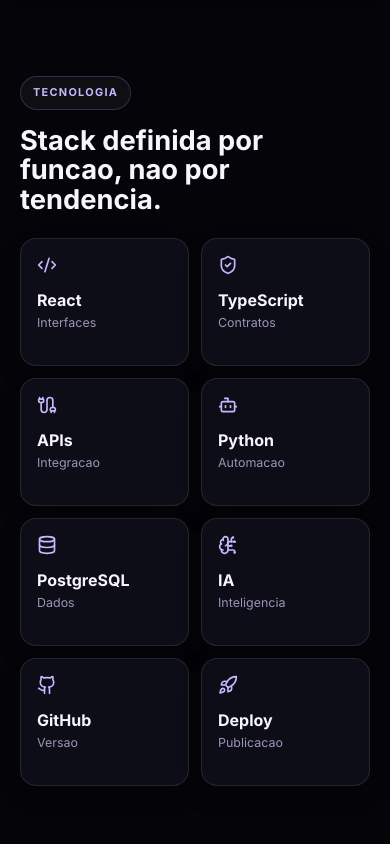
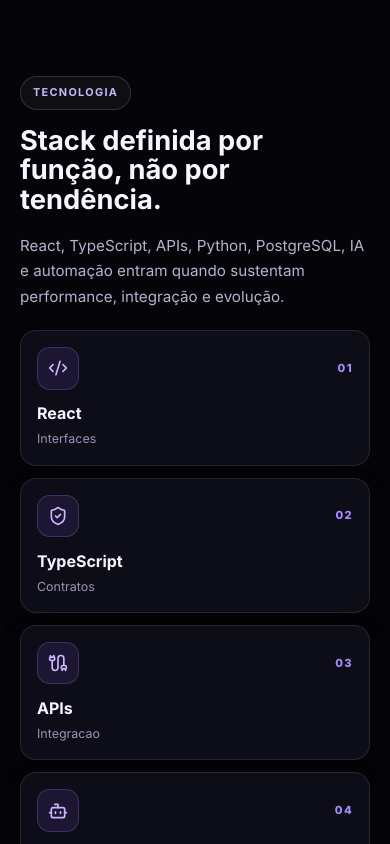
Before and after one commit to JoaoCarpini/Site-Devign-Studio-Novo, a React (Vite) app: page / in a window 390 px wide. Shown: the part 4780-5624 px from the top of the page. Built offline with nearby package versions, Linux system fonts and the light colour scheme.

Commit message:
fix mobile

```diff
--- a/src/components/sections/MobileHomeExperience.tsx
+++ b/src/components/sections/MobileHomeExperience.tsx
@@ -121,8 +121,9 @@
   { name: 'Python', layer: 'Automacao', icon: Bot },
   { name: 'PostgreSQL', layer: 'Dados', icon: Database },
   { name: 'IA', layer: 'Inteligencia', icon: BrainCircuit },
-  { name: 'GitHub', layer: 'Versao', icon: Github },
-  { name: 'Deploy', layer: 'Publicacao', icon: Rocket },
+  { name: 'Automacao', layer: 'Operacao', icon: Workflow },
+  { name: 'GitHub', layer: 'Versionamento', icon: Github },
+  { name: 'Vercel', layer: 'Deploy', icon: Rocket },
 ];
 
 const signals = ['Design premium', 'Software sob medida', 'Automacao inteligente'];
@@ -209,11 +210,17 @@
         </div>
       </MobileSection>
 
-      <MobileSection eyebrow="Tecnologia" title="Stack definida por funcao, nao por tendencia.">
-        <div className="mobile-home-stack">
-          {stack.map((item) => (
-            <article key={item.name}>
-              <item.icon className="h-5 w-5" />
+      <MobileSection eyebrow="Tecnologia" title="Stack definida por função, não por tendência." className="mobile-home-tech-section">
+        <p className="mobile-home-section-lead">
+          React, TypeScript, APIs, Python, PostgreSQL, IA e automação entram quando sustentam performance, integração e evolução.
+        </p>
+        <div className="mobile-home-tech-grid">
+          {stack.map((item, index) => (
+            <article key={item.name} className="mobile-home-tech-card">
+              <span className="mobile-home-tech-icon">
+                <item.icon className="h-5 w-5" aria-hidden="true" />
+              </span>
+              <span className="mobile-home-tech-index">0{index + 1}</span>
               <strong>{item.name}</strong>
               <span>{item.layer}</span>
             </article>
@@ -240,15 +247,22 @@
   eyebrow,
   title,
   light = false,
+  className,
   children,
 }: {
   eyebrow: string;
   title: string;
   light?: boolean;
+  className?: string;
   children: ReactNode;
 }) {
+  const classes = [
+    light ? 'mobile-home-section mobile-home-section-light' : 'mobile-home-section',
+    className,
+  ].filter(Boolean).join(' ');
+
   return (
-    <section className={light ? 'mobile-home-section mobile-home-section-light' : 'mobile-home-section'}>
+    <section className={classes}>
       <div className="mobile-home-inner">
         <span className="mobile-home-eyebrow">{eyebrow}</span>
         <h2>{title}</h2>
--- a/src/index.css
+++ b/src/index.css
@@ -674,8 +674,7 @@
 
 .mobile-home-card,
 .mobile-home-project,
-.mobile-home-row,
-.mobile-home-stack article {
+.mobile-home-row {
   border: 1px solid rgba(255, 255, 255, 0.1);
   border-radius: 1rem;
   background: #0d0d17;
@@ -683,8 +682,7 @@
 }
 
 .mobile-home-card,
-.mobile-home-project,
-.mobile-home-stack article {
+.mobile-home-project {
   padding: 1rem;
 }
 
@@ -790,31 +788,82 @@
   line-height: 1.2;
 }
 
-.mobile-home-stack {
-  display: grid;
-  grid-template-columns: repeat(2, minmax(0, 1fr));
-  gap: 0.75rem;
+.mobile-home-section-lead {
+  max-width: 42rem;
+  margin-top: -0.35rem;
+  margin-bottom: 1.25rem;
+  color: #b9b2cf;
+  font-size: 0.95rem;
+  line-height: 1.7;
 }
 
-.mobile-home-stack article {
-  min-height: 8rem;
+.mobile-home-tech-grid {
+  display: grid;
+  gap: 0.75rem;
+  grid-template-columns: minmax(0, 1fr);
+  width: 100%;
+}
+
+.mobile-home-tech-card {
+  display: grid;
+  width: 100%;
+  min-height: 7.4rem;
+  min-width: 0;
+  grid-template-columns: 2.65rem minmax(0, 1fr);
+  grid-template-areas:
+    "icon index"
+    "name name"
+    "layer layer";
+  align-content: start;
+  gap: 0.5rem 0.8rem;
+  border: 1px solid rgba(255, 255, 255, 0.1);
+  border-radius: 1rem;
+  padding: 1rem;
+  background: #0d0d17;
+  box-shadow: 0 10px 24px rgba(0, 0, 0, 0.18);
+  color: #c8b8ff;
+  overflow: hidden;
+}
+
+.mobile-home-tech-icon {
+  display: grid;
+  width: 2.65rem;
+  height: 2.65rem;
+  place-items: center;
+  grid-area: icon;
+  border: 1px solid rgba(169, 139, 255, 0.24);
+  border-radius: 0.8rem;
+  background: rgba(141, 92, 255, 0.12);
   color: #c8b8ff;
 }
 
-.mobile-home-stack strong {
+.mobile-home-tech-index {
   display: block;
-  margin-top: 1rem;
+  grid-area: index;
+  align-self: center;
+  color: #a98bff;
+  font-size: 0.7rem;
+  font-weight: 800;
+  letter-spacing: 0.12em;
+  line-height: 1.3;
+  text-align: right;
+}
+
+.mobile-home-tech-card strong {
+  display: block;
+  grid-area: name;
+  margin-top: 0.35rem;
   color: #f7f5ff;
   font-size: 1rem;
-  line-height: 1.2;
+  line-height: 1.25;
 }
 
-.mobile-home-stack span {
+.mobile-home-tech-card > span:last-child {
   display: block;
-  margin-top: 0.35rem;
+  grid-area: layer;
   color: #9b94b7;
   font-size: 0.78rem;
-  line-height: 1.3;
+  line-height: 1.4;
 }
 
 .mobile-home-cta {
@@ -852,8 +901,8 @@
     grid-template-columns: repeat(3, minmax(0, 1fr));
   }
 
-  .mobile-home-stack {
-    grid-template-columns: repeat(4, minmax(0, 1fr));
+  .mobile-home-tech-grid {
+    grid-template-columns: repeat(3, minmax(0, 1fr));
   }
 }
 
```
